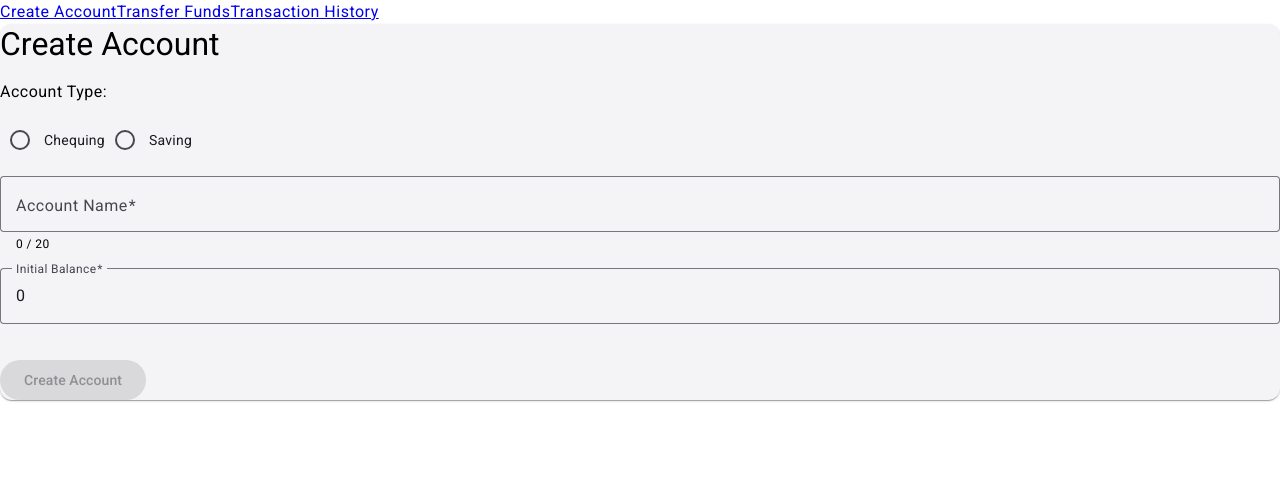
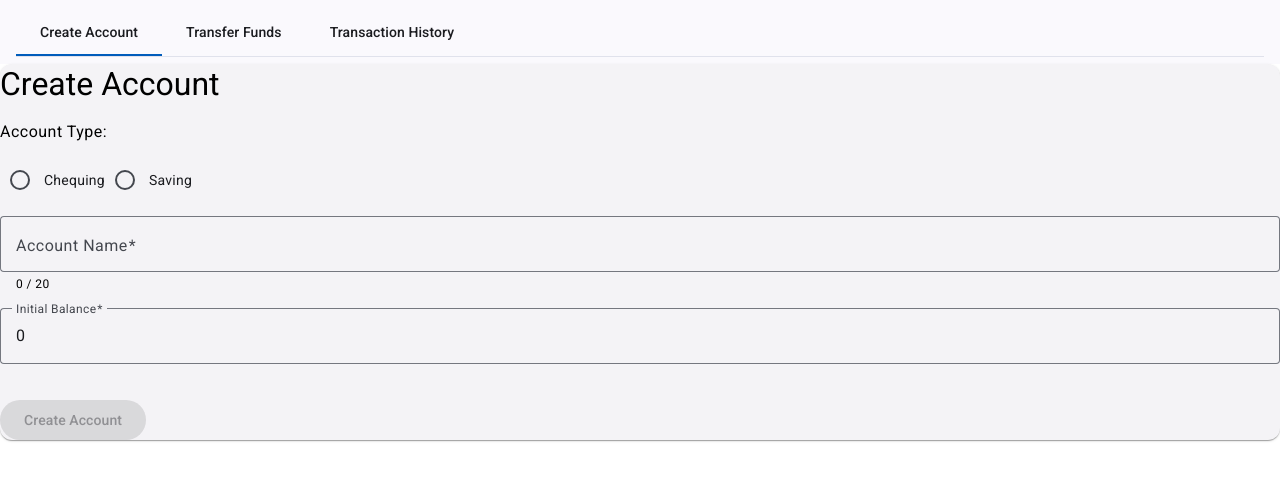
Before and after one commit to zihuiJ/brainridge-takehome, an Angular app: page /create-account in a window 1280 px wide. Shown: the top 480 px of the page. Built offline with nearby package versions, Linux system fonts and the light colour scheme.

Commit message:
style nav bar

```diff
--- a/src/app/app.component.html
+++ b/src/app/app.component.html
@@ -1,7 +1,14 @@
-<nav>
-  <a routerLink="/create-account">Create Account</a>
-  <a routerLink="/transfer-funds">Transfer Funds</a>
-  <a routerLink="/transaction-history">Transaction History</a>
-</nav>
-
-<router-outlet />
+<mat-toolbar color="primary">
+  <nav mat-tab-nav-bar [tabPanel]="tabPanel" mat-stretch-tabs="false" mat-align-tabs="start">
+    <a mat-tab-link
+       *ngFor="let link of links"
+       [routerLink]="link.path"
+       routerLinkActive #rla="routerLinkActive"
+       [active]="rla.isActive">
+      {{link.label}}
+    </a>
+  </nav>
+</mat-toolbar>
+<mat-tab-nav-panel #tabPanel>
+  <router-outlet></router-outlet>
+</mat-tab-nav-panel>
--- /dev/null
+++ b/src/app/app.component.scss
@@ -0,0 +1,10 @@
+nav {
+  width: 100%;
+}
+
+:host ::ng-deep {
+  .mat-tab-link {
+    min-width: 120px;
+    padding: 0 24px;
+  }
+}
--- a/src/app/app.component.ts
+++ b/src/app/app.component.ts
@@ -1,13 +1,25 @@
 import { Component } from '@angular/core';
+import { CommonModule } from '@angular/common';
 import { RouterModule } from '@angular/router';
+import { MatTabsModule } from '@angular/material/tabs';
+import { MatToolbarModule } from '@angular/material/toolbar';
 
 @Component({
   selector: 'app-root',
+  templateUrl: './app.component.html',
+  styleUrls: ['./app.component.scss'],
   standalone: true,
-  imports: [RouterModule],
-  templateUrl: './app.component.html',
-  styleUrl: './app.component.css'
+  imports: [
+    CommonModule,
+    RouterModule,
+    MatTabsModule,
+    MatToolbarModule,
+  ]
 })
 export class AppComponent {
-  title = 'brainridge-takehome';
+  links = [
+    { path: '/create-account', label: 'Create Account' },
+    { path: '/transfer-funds', label: 'Transfer Funds' },
+    { path: '/transaction-history', label: 'Transaction History' }
+  ];
 }
```
